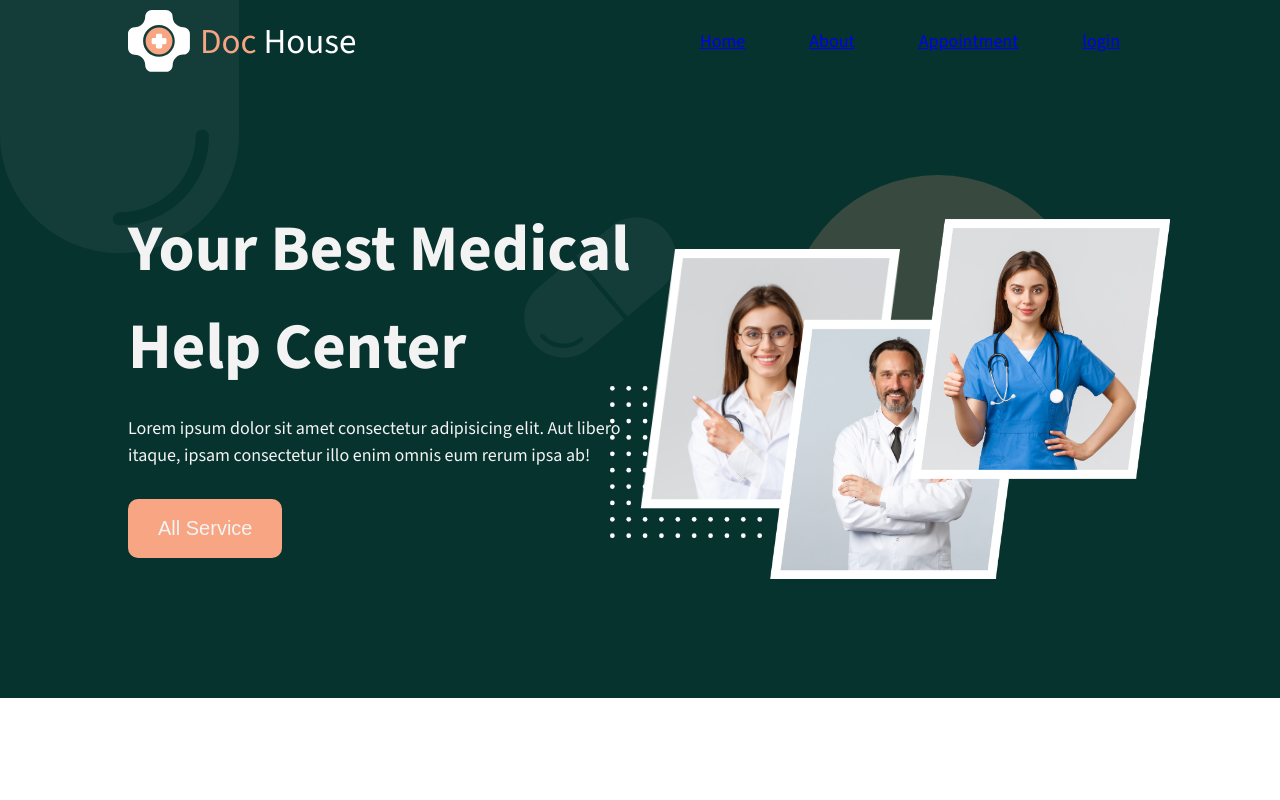
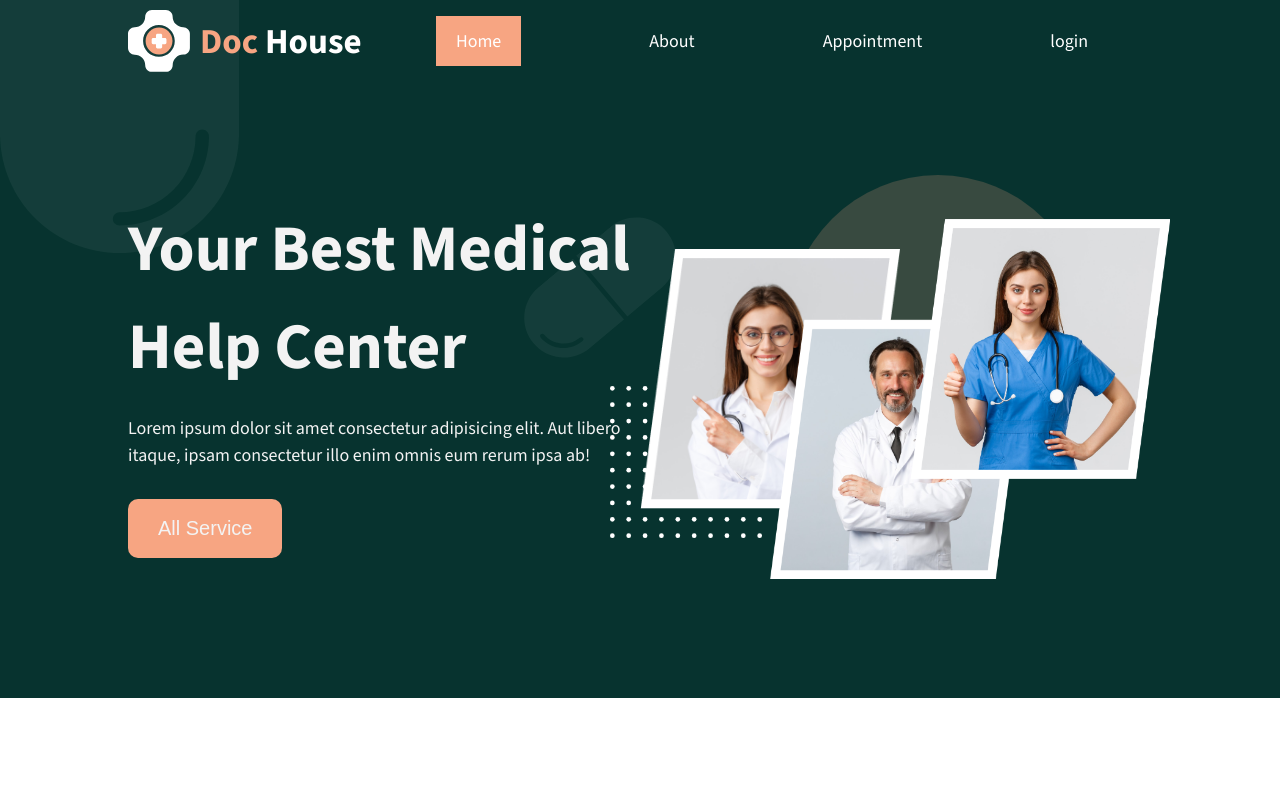
Before and after one commit to Levi9111/doc-house-client, a React (Vite) app: page / in a window 1280 px wide. Shown: the top 800 px of the page. Built offline with nearby package versions, Linux system fonts and the light colour scheme; no server answers.

Commit message:
nav reaponsive fixed

```diff
--- a/src/Pages/Shared/Navbar/ControlledLink.jsx
+++ b/src/Pages/Shared/Navbar/ControlledLink.jsx
@@ -1,4 +1,4 @@
-import { Link } from "react-router-dom";
+import { NavLink } from "react-router-dom";
 import { Link as ReactScrollLink } from "react-scroll";
 
 function ControlledLink({ to, children, onCurrentSection }) {
@@ -7,19 +7,22 @@ function ControlledLink({ to, children, onCurrentSection }) {
   }
 
   // return (
-  //   <ReactScrollLink
-  //     to={to}
-  //     smooth={true}
-  //     duration={500}
-  //     offset={-50}
-  //     spy={true}
-  //     activeClass="active"
-  //     onSetActive={() => handleSectionChange(to)}
-  //   >
-  //     {children}
-  //   </ReactScrollLink>
+  // <ReactScrollLink
+  // smooth={true}
+  // duration={500}
+  // offset={-50}
+  // spy={true}
+  // activeClass="active"
+  // onSetActive={() => handleSectionChange(to)}
+  // >
+  //   {children}
+  // </ReactScrollLink>
   // );
-  return <Link to={to}>{children}</Link>;
+  return (
+    <NavLink to={to} onClick={(to) => handleSectionChange(to)}>
+      {children}
+    </NavLink>
+  );
 }
 
 export default ControlledLink;
--- a/src/Pages/Shared/Navbar/NavStyles.js
+++ b/src/Pages/Shared/Navbar/NavStyles.js
@@ -5,26 +5,27 @@ const styledList = css`
   color: var(--text-secodary-white);
   margin: 0 3.2rem;
   cursor: pointer;
+  text-decoration: none;
   &:hover {
-    color: var(--color-primary);
+    color: var(--text-secodary-white);
   }
 `;
 
 const activeLink = css`
-  color: var(--color-primary);
+  color: var(--bg-primary);
 `;
 
 const StyledNav = styled.nav`
   position: fixed;
   top: 0;
   width: 100%;
-  z-index: 111;
+  z-index: 1111;
   transition: background 0.3s;
   padding: 1rem 0;
   ${(props) =>
     props.isActive &&
     css`
-      background: rgba(51, 51, 51, 0.9);
+      background: var(--bg-primary);
     `}
 `;
 
@@ -78,7 +79,16 @@ const StyledLi = styled.li`
   ${styledList};
   ${(props) => (props.isActive ? activeLink : "")}
   @media (max-width: 768px) {
-    margin-bottom: 0.8rem;
+    margin-bottom: 1.8rem;
+  }
+  a {
+    ${styledList};
+  }
+
+  .active {
+    background-color: var(--bg-button);
+    width: 100%;
+    padding: 1.3rem 2rem;
   }
 `;
 
@@ -112,10 +122,15 @@ const IconContainer = styled.span`
   justify-content: center;
   gap: 10px;
   font-size: var(--font-icon);
+  svg {
+    color: var(--text-white);
+  }
 `;
 
 const DocTitle = styled.span`
   color: var(--text-secodary-white);
+  font-size: var(--font-logo-title);
+  font-weight: 700;
   span {
     color: var(--bg-button);
   }
--- a/src/Pages/Shared/Navbar/Navbar.jsx
+++ b/src/Pages/Shared/Navbar/Navbar.jsx
@@ -15,7 +15,7 @@ import DocIcon from "../../../assets/icons/DocIcon";
 
 function Navbar() {
   const [scrolled, setScrolled] = useState(false);
-  const [currentSection, setCurrentSection] = useState(""); // Track the current section
+  const [currentSection, setCurrentSection] = useState("/"); // Track the current section
 
   useEffect(() => {
     const handleScroll = () => {
@@ -64,7 +64,6 @@ function FixedNav({
 }) {
   return (
     <NavFixed isActive={scrolled}>
-      {/* <Img src={logo} alt="Logo" onClick={scrollToTop} /> */}
       <IconContainer onClick={scrollToTop}>
         <DocIcon />
         <DocTitle>
@@ -88,15 +87,15 @@ function ResponsiveNav({
   const [active, setActive] = useState(false);
 
   const NavResponsiveElements = styled.div`
-    background: var(--banner-secondary);
+    background: var(--bg-primary);
     width: 100%;
     position: absolute;
     ${active
       ? css`
-          top: 150%;
+          top: 10rem;
         `
       : css`
-          top: -250%;
+          top: -25rem;
         `}
     left: 50%;
     transform: translate(-50%, -50%);
@@ -104,8 +103,8 @@ function ResponsiveNav({
     flex-direction: column;
     align-items: center;
     color: var(--color-white);
-    padding: 4rem 0;
-    transition: top 0.4s;
+    padding: 5.2rem 0 0 0;
+    transition: all 0.4s;
   `;
 
   function handleActive() {
--- a/src/styles/GlobalStyles.js
+++ b/src/styles/GlobalStyles.js
@@ -3,6 +3,7 @@ import { createGlobalStyle } from "styled-components";
 export const GlobalStyles = createGlobalStyle`
 :root{
     --font-icon: 3.5rem;
+    --font-logo-title: var(--font-icon);
     --font-primary: 6.5rem;
     --font-secondary: 1.8rem;
     --font-tertiary: 1.6rem;
@@ -55,6 +56,7 @@ body {
 
 @media (max-width: 768px) {
   :root {
+    --font-logo-title: 2rem;
     --font-primary: 3rem;
     --font-tertiary: 1.4rem;
     --banner-font: 1.4rem;
```
